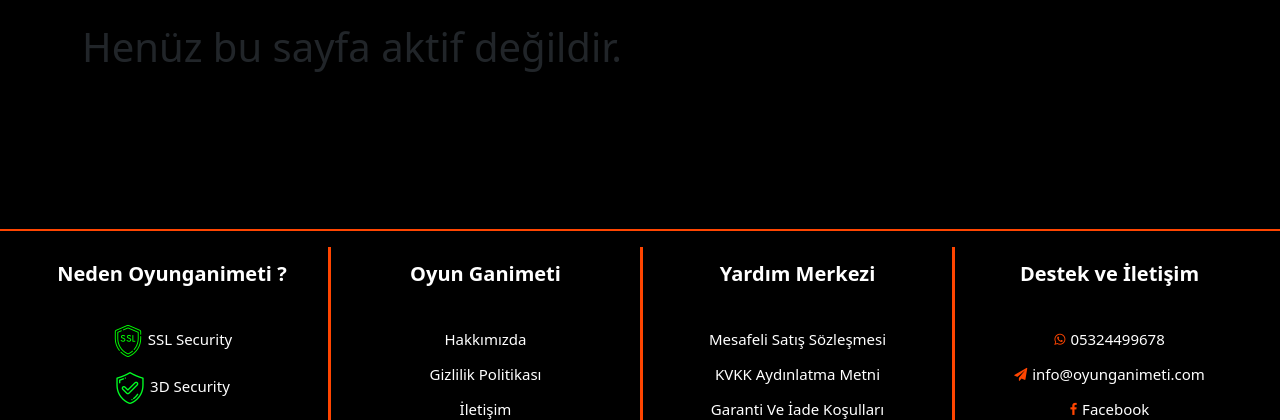
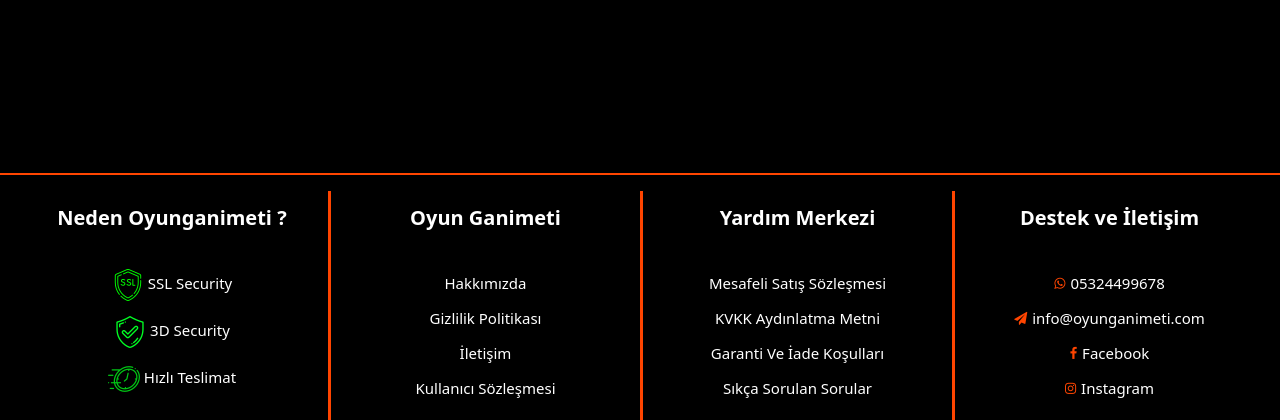
Before and after one commit to sonic03/oyunganimeti2, a Django app: page /card/cc-payment/ in a window 1280 px wide. Shown: the part 127-547 px from the top of the page. Run offline with Django 3.2, Linux system fonts and the light colour scheme; data comes from the database, SQL or seed files in the repository; parts of the project's set-up code (start-up, migrations or seed data) failed here and were passed over; some libraries are stand-ins or nearby versions.

Commit message:
cart sayfası yazı kaldırıldı

```diff
--- a/carts/templates/cc-payment.html
+++ b/carts/templates/cc-payment.html
@@ -6,7 +6,7 @@
     <div class="row">
 
         <div class="col-12">
-            <h1>Henüz bu sayfa aktif değildir.</h1>
+
         </div>
 
 
```
